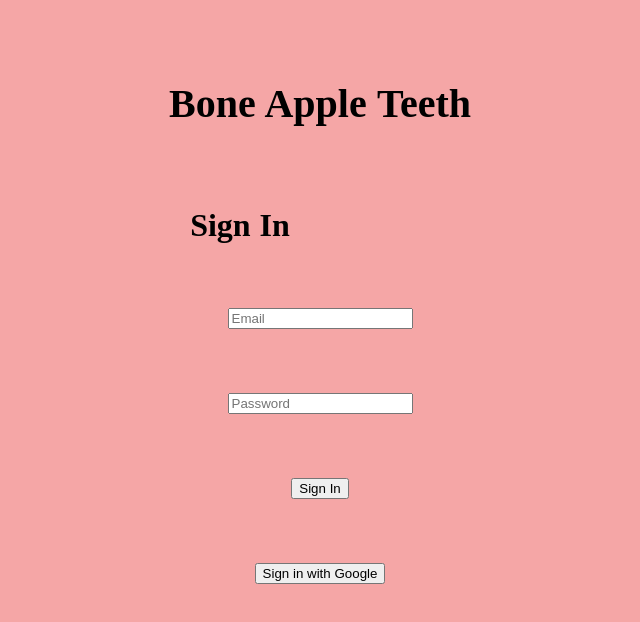
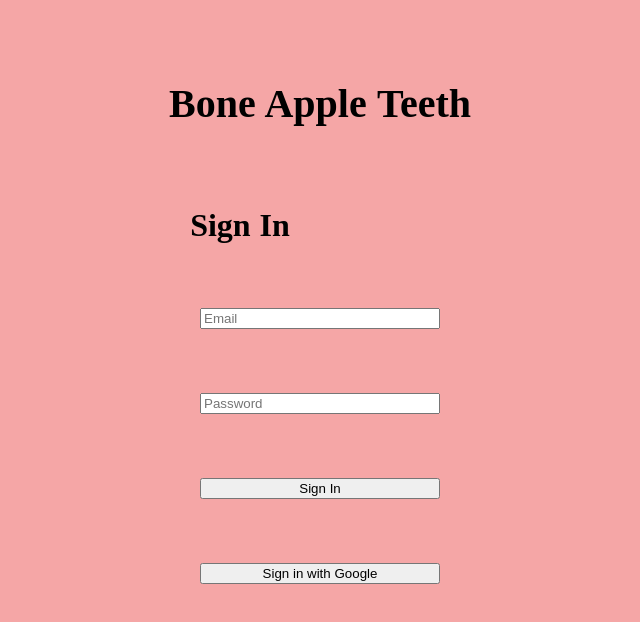
Before and after one commit to staten-island-tech/full-stack-2021-asian-squad, a Nuxt app: page /login in a window 1280 px wide. Shown: the top 622 px of the page, without its empty margins (320-960 px from the left). Built offline with nearby package versions, Linux system fonts and the light colour scheme; a web font is replaced by a local one; what vuesax would draw is missing.

Commit message:
cant figure out clip pathing

```diff
--- a/pages/login.vue
+++ b/pages/login.vue
@@ -39,18 +39,19 @@
 
 <style>
 @import url('https://fonts.googleapis.com/css2?family=Nova+Round&display=swap');
+@import url('https://fonts.googleapis.com/css2?family=Nunito&display=swap');
 
 .background{
+  position: relative;
     z-index: -1;
-    content: '';
     background-size:cover;
     background-color: #F5A6A6;
-    /*clip-path: polygon(0 70%, 100% 30%, 100% 100%, 0% 100%);*/
-
+   /*clip-path: polygon(0 70%, 100% 30%, 100% 100%, 0% 100%) ;*/
 
 }
 
 div {
+  position: relative;
   font-family: 'Nova Round', cursive;
   height: 100vh;
   width: 100vw;
@@ -58,12 +59,16 @@
   flex-direction: column;
   align-items: center;
   z-index: 1;
+
 }
 
 
 h1 {
 margin-top:5rem;
 font-size:2.5rem;
+display:block;
+z-index: 3;
+
 }
 
 h2{
@@ -71,6 +76,7 @@
 margin-right:10rem;
 margin-top: 5rem;
 
+z-index: 3;
 }
 
 form {
@@ -83,5 +89,9 @@
 
 .flex-items{
 margin: 2rem;
+width:15rem;
 }
+
+
+
 </style>
```
